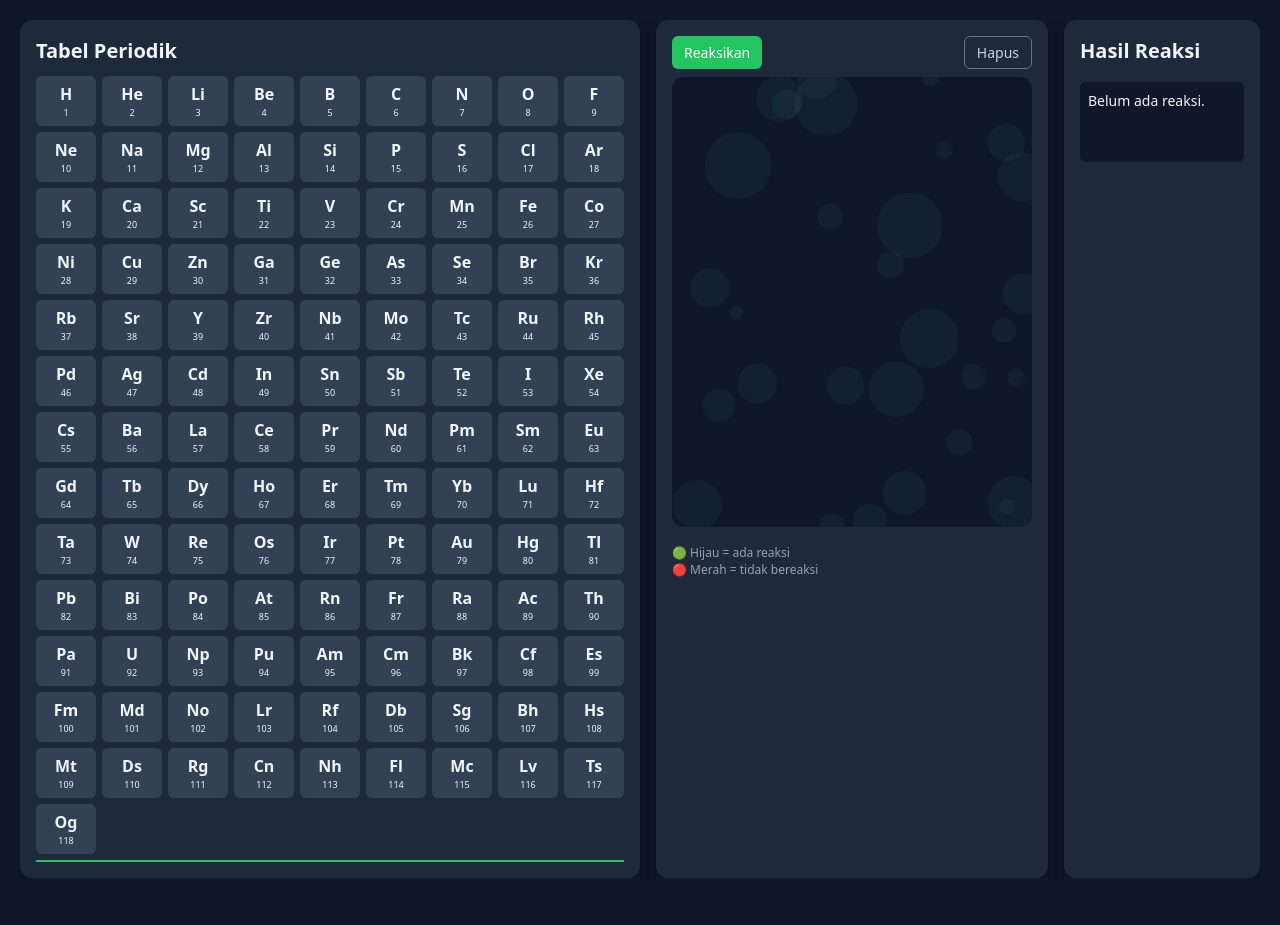
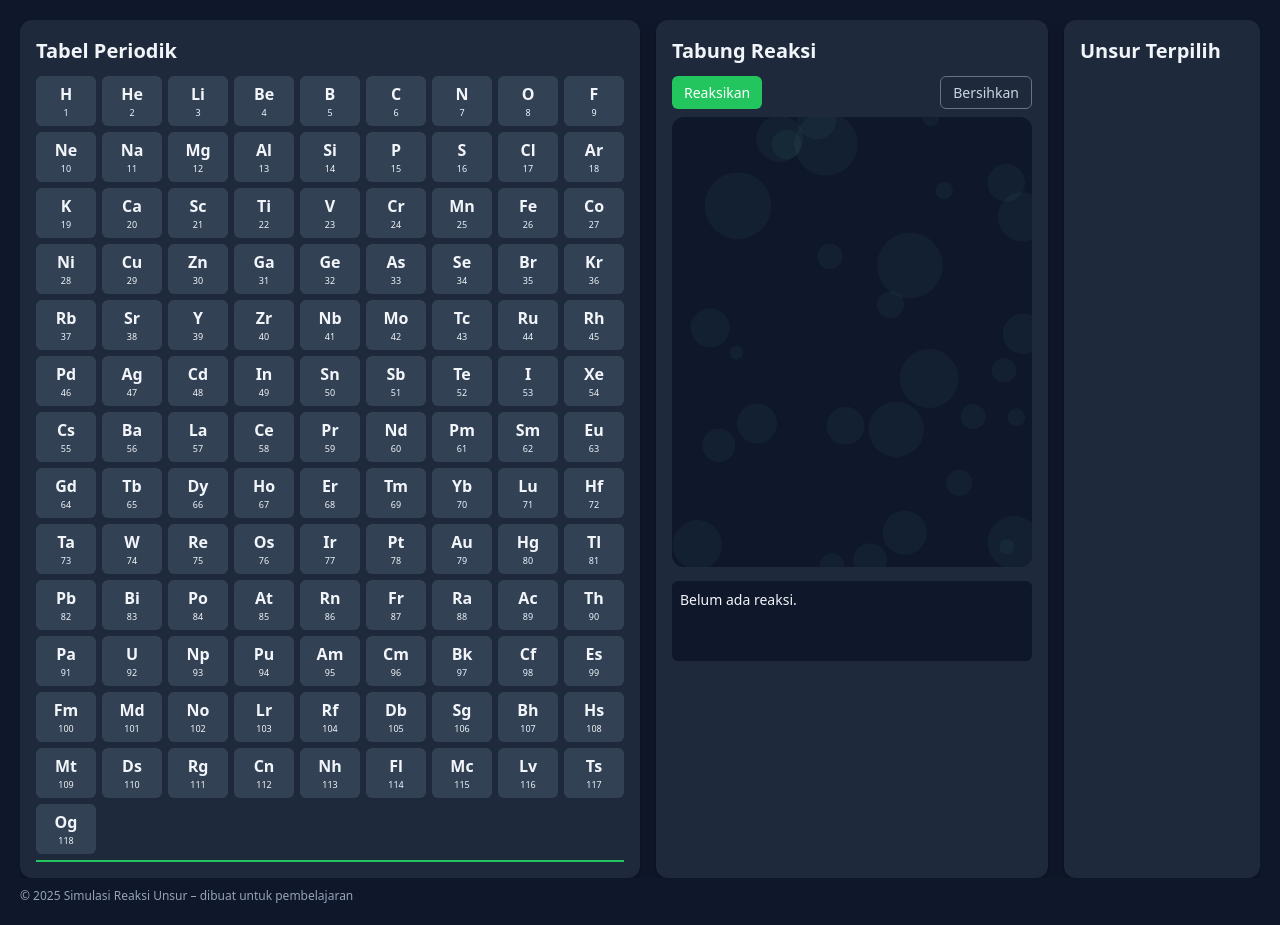
Before and after one commit to kingofilesgo-bit/penggabungan-kimia, a plain HTML site: page index.html in a window 1280 px wide. Before the commit the page ends 898 px from the top, so only its background shows below. Drawn offline with Linux system fonts and the light colour scheme.

Commit message:
Update index.html

```diff
--- a/index.html
+++ b/index.html
@@ -8,7 +8,8 @@
 </head>
 <body>
   <div class="app">
-    <!-- Tabel Periodik -->
+
+    <!-- Panel Tabel Periodik -->
     <div class="card">
       <header><h1>Tabel Periodik</h1></header>
       <div class="periodic-wrapper">
@@ -16,30 +17,28 @@
       </div>
     </div>
 
-    <!-- Tabung Reaksi -->
+    <!-- Panel Tabung Reaksi -->
     <div class="card canvas-wrap">
+      <header><h1>Tabung Reaksi</h1></header>
       <div class="topbar">
         <button id="reactBtn" class="btn">Reaksikan</button>
-        <button id="clearBtn" class="btn ghost">Hapus</button>
+        <button id="clearBtn" class="btn ghost">Bersihkan</button>
       </div>
       <canvas id="viz"></canvas>
-      <footer>
-        🟢 Hijau = ada reaksi <br>
-        🔴 Merah = tidak bereaksi
-      </footer>
+      <div id="resultText" class="results">Belum ada reaksi.</div>
     </div>
 
-    <!-- Panel Hasil -->
+    <!-- Panel Unsur Terpilih -->
     <div class="card">
-      <header><h1>Hasil Reaksi</h1></header>
+      <header><h1>Unsur Terpilih</h1></header>
       <div id="selectedList" class="selected-list"></div>
-      <div id="resultText" class="results">Belum ada reaksi.</div>
     </div>
+
   </div>
 
-  <!-- Efek Suara -->
-  <audio id="audioSuccess" src="success.mp3"></audio>
-  <audio id="audioFail" src="fail.mp3"></audio>
+  <footer>
+    © 2025 Simulasi Reaksi Unsur – dibuat untuk pembelajaran
+  </footer>
 
   <script src="script.js"></script>
 </body>
```
